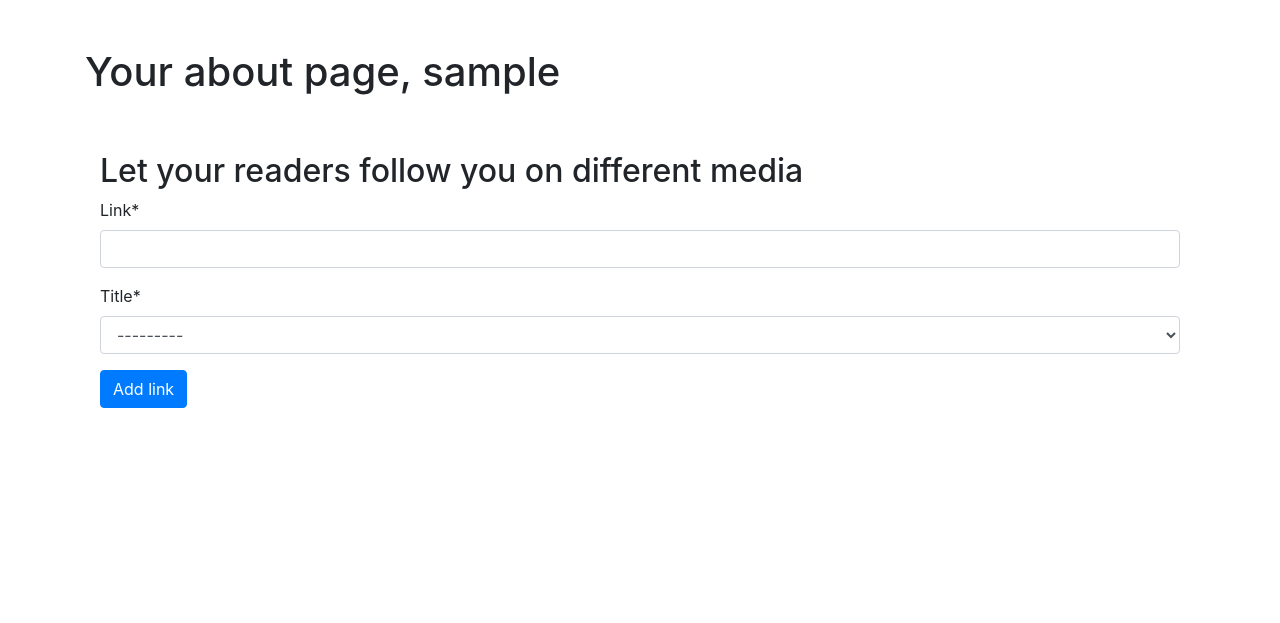
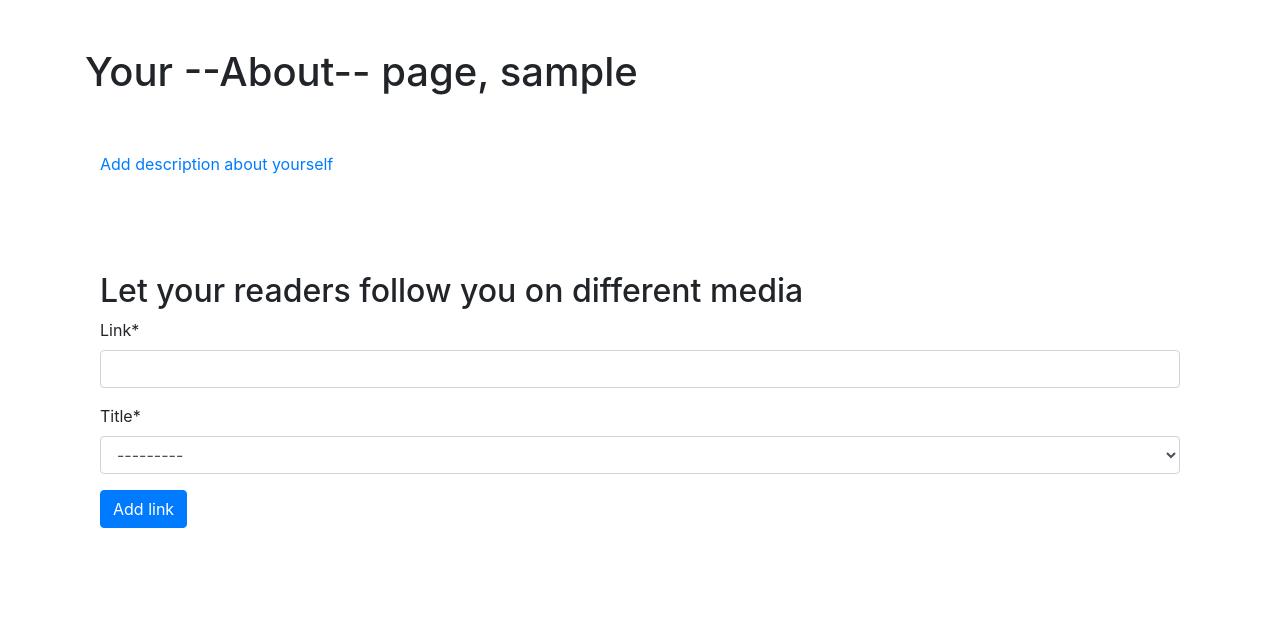
Before and after one commit to Andrew-157/dj_project_2, a Django app: page /personal/about/ in a window 1280 px wide. Shown: the part 56-679 px from the top of the page. Run offline with Django 4.2, Linux system fonts and the light colour scheme; the visitor is signed in with stand-in values (Sample User, id 1); data that the repository does not hold is empty; some libraries are stand-ins or nearby versions.

Commit message:
Add, update description

```diff
--- a/core/models.py
+++ b/core/models.py
@@ -38,3 +38,6 @@ class SocialMedia(models.Model):
 class UserDescription(models.Model):
     user = models.ForeignKey('users.CustomUser', on_delete=models.CASCADE)
     content = models.TextField()
+
+    def __str__(self):
+        return self.content
--- a/personal/forms.py
+++ b/personal/forms.py
@@ -1,5 +1,5 @@
 from django import forms
-from core.models import Article, SocialMedia
+from core.models import Article, SocialMedia, UserDescription
 
 
 class PublishUpdateArticleForm(forms.ModelForm):
@@ -14,3 +14,9 @@ class PublishSocialMediaForm(forms.ModelForm):
     class Meta:
         model = SocialMedia
         exclude = ['user']
+
+
+class PublishUpdateUserDescriptionForm(forms.ModelForm):
+    class Meta:
+        model = UserDescription
+        fields = ['content']
--- a/personal/templates/personal/about_page.html
+++ b/personal/templates/personal/about_page.html
@@ -3,7 +3,17 @@
 {% block content %}
     {% load crispy_forms_tags %}
     <div class="container py-5">
-        <h1>Your about page, {{ user.username }}</h1>
+        <h1>Your --About-- page, {{ user.username }}</h1>
+        <div class="container py-5">
+            {% if description %}
+                <p>Your description about yourself:</p>
+                <p>{{ description }}</p>
+                <a href="{% url 'personal:update-user-description' %}">Update your description</a><br>
+                <a href="">Delete your description</a>
+            {% else %}
+                <a href="{% url 'personal:user-description' %}">Add description about yourself</a>
+            {% endif %}
+        </div>
         <div class="container py-5">
             {% if not social_media_list %}
                 <h2>Let your readers follow you on different media</h2>
--- a/personal/urls.py
+++ b/personal/urls.py
@@ -6,11 +6,15 @@ app_name = 'personal'
 urlpatterns = [
     path('personal/', TemplateView.as_view(template_name='personal/personal_page.html'),
          name='personal-page'),
+    path('personal/articles/publish/',
+         views.PublishArticleView.as_view(), name='publish-article'),
+    path('personal/articles/<int:pk>/update/',
+         views.UpdateArticleView.as_view(), name='update-article'),
     path('personal/about/', views.AboutPageView.as_view(), name='about-page'),
     path('personal/about/social_media/<int:pk>/delete/',
          views.DeleteSocialMediaView.as_view(), name='social_media-delete'),
-    path('personal/articles/publish/',
-         views.PublishArticleView.as_view(), name='publish-article'),
-    path('personal/articles/<int:pk>/update/',
-         views.UpdateArticleView.as_view(), name='update-article')
+    path('personal/about/description/add/',
+         views.PublishUserDescriptionView.as_view(), name='user-description'),
+    path('personal/about/description/update/', views.UpdateUserDescriptionView.as_view(),
+         name='update-user-description'),
 ]
--- a/personal/views.py
+++ b/personal/views.py
@@ -1,12 +1,14 @@
+from typing import Any, Dict
 from django.contrib import messages
 from django.contrib.auth.decorators import login_required
-from django.http import HttpResponseRedirect
+from django.http import HttpRequest, HttpResponse, HttpResponseRedirect
 from django.urls import reverse
 from django.shortcuts import render, redirect
 from django.utils.decorators import method_decorator
 from django.views import View
-from core.models import Article, SocialMedia
-from personal.forms import PublishUpdateArticleForm, PublishSocialMediaForm
+from django.views.generic.edit import CreateView
+from core.models import Article, SocialMedia, UserDescription
+from personal.forms import PublishUpdateArticleForm, PublishSocialMediaForm, PublishUpdateUserDescriptionForm
 
 
 class PublishArticleView(View):
@@ -85,12 +87,17 @@ class AboutPageView(View):
             order_by('title').\
             all()
 
+    def get_description(self, user):
+        return UserDescription.objects.filter(user=user).first()
+
     def get(self, request, *args, **kwargs):
         current_user = request.user
         social_media_list = self.get_social_media(current_user)
+        description = self.get_description(current_user)
         form = self.form_class()
         return render(request, self.template_name, {'form': form,
-                                                    'social_media_list': social_media_list})
+                                                    'social_media_list': social_media_list,
+                                                    'description': description})
 
     def post(self, request, *args, **kwargs):
         current_user = request.user
@@ -101,8 +108,10 @@ class AboutPageView(View):
             messages.success(request, self.success_message)
             return redirect(self.redirect_to)
         social_media_list = self.get_social_media(current_user)
+        description = self.get_description(current_user)
         return render(request, self.template_name, {'form': form,
-                                                    'social_media_list': social_media_list})
+                                                    'social_media_list': social_media_list,
+                                                    'description': description})
 
     @method_decorator(login_required)
     def dispatch(self, request, *args, **kwargs):
@@ -133,3 +142,62 @@ class DeleteSocialMediaView(View):
     @method_decorator(login_required)
     def dispatch(self, request, *args, **kwargs):
         return super().dispatch(request, *args, **kwargs)
+
+
+class PublishUserDescriptionView(View):
+    warning_message = 'You already have a description, you can either delete or update it'
+    success_message = 'You successfully published your description'
+    redirect_to = 'personal:about-page'
+    form_class = PublishUpdateUserDescriptionForm
+    template_name = 'personal/publish_description.html'
+
+    def get_description(self, user):
+        return UserDescription.objects.select_related('user').filter(user__id=user.id).first()
+
+    def get(self, request, *args, **kwargs):
+        current_user = request.user
+        if self.get_description(current_user):
+            messages.warning(request, self.warning_message)
+            return redirect(self.redirect_to)
+        form = self.form_class()
+        return render(request, self.template_name, {'form': form})
+
+    def post(self, request, *args, **kwargs):
+        current_user = request.user
+        form = self.form_class(request.POST)
+        if form.is_valid():
+            form.instance.user = current_user
+            form.save()
+            messages.success(request, self.success_message)
+            return redirect(self.redirect_to)
+        return render(request, self.template_name, {'form': form})
+
+
+class UpdateUserDescriptionView(View):
+    form_class = PublishUpdateUserDescriptionForm
+    template_name = 'personal/update_description.html'
+    success_message = 'You successfully updated your description'
+    warning_message = 'You cannot update your description, as you do not have one'
+    redirect_to = 'personal:about-page'
+
+    def get_description(self, user):
+        return UserDescription.objects.filter(user=user).first()
+
+    def get(self, request, *args, **kwargs):
+        current_user = request.user
+        description = self.get_description(current_user)
+        if not description:
+            messages.warning(request, self.warning_message)
+            return redirect(self.redirect_to)
+        form = self.form_class(instance=description)
+        return render(request, self.template_name, {'form': form})
+
+    def post(self, request, *args, **kwargs):
+        current_user = request.user
+        description = self.get_description(current_user)
+        form = self.form_class(request.POST, instance=description)
+        if form.is_valid():
+            form.save()
+            messages.success(request, self.success_message)
+            return redirect(self.redirect_to)
+        return render(request, self.template_name, {'form': form})
```
Also changed, not shown: personal/templates/personal/publish_description.html (added, +13 -0 lines), personal/templates/personal/update_description.html (added, +13 -0 lines).
